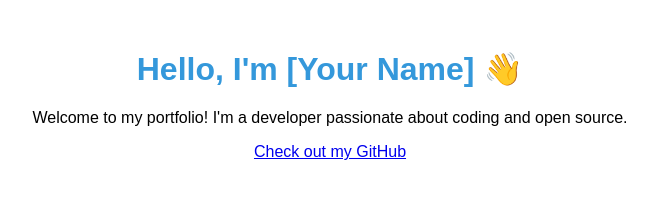
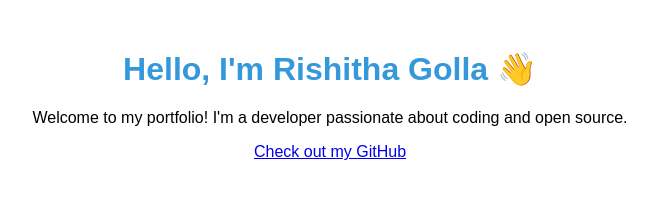
Before and after one commit to RishithaGolla/rishitha-golla.github.io, a plain HTML site: page index.html in a window 1280 px wide. Shown: the whole page, without its empty margins (310-964 px from the left). Drawn offline with Linux system fonts and the light colour scheme.

Commit message:
Update index.html

```diff
--- a/index.html
+++ b/index.html
@@ -10,7 +10,7 @@
     </style>
 </head>
 <body>
-    <h1>Hello, I'm [Your Name] 👋</h1>
+    <h1>Hello, I'm Rishitha Golla 👋</h1>
     <p>Welcome to my portfolio! I'm a developer passionate about coding and open source.</p>
     <a href="https://github.com/your-username" target="_blank">Check out my GitHub</a>
 </body>
```
